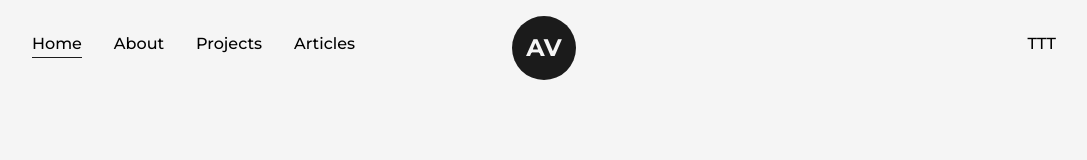
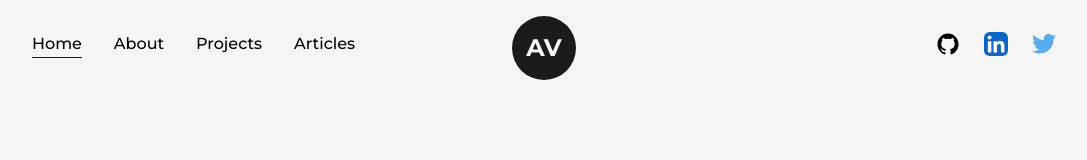
Before and after one commit to artsiom-voitas/portfolio-nextjs, a Next.js app: page / in a window 1280 px wide. Shown: the top 160 px of the page, without its empty margins (96-1183 px from the left). Built offline with nearby package versions, Linux system fonts and the light colour scheme.

Commit message:
feat: navbar style improvments

```diff
--- a/src/components/NavBar/Logo.jsx
+++ b/src/components/NavBar/Logo.jsx
@@ -5,10 +5,11 @@ const MotionLink = motion(Link);
 
 function Logo() {
     return (
-        <div className="flex items-center justify-center mt-2">
+        <div className="absolute left-[50%] top-2 translate-x-[-50%]">
+            <div className="mt-2 flex items-center justify-center">
                 <MotionLink
                     href="/"
-                className="w-16 h-16 bg-dark text-light flex items-center justify-center rounded-full text-2xl font-bold"
+                    className="flex h-16 w-16 items-center justify-center rounded-full bg-dark text-2xl font-bold text-light"
                     whileHover={{
                         backgroundColor: [
                             '#121212',
@@ -23,6 +24,7 @@ function Logo() {
                     AV
                 </MotionLink>
             </div>
+        </div>
     );
 }
 
--- a/src/components/NavBar/NavBar.jsx
+++ b/src/components/NavBar/NavBar.jsx
@@ -1,52 +1,13 @@
-import Link from 'next/link';
 import Logo from './Logo';
-import NavLink from './NavLink';
-import TwitterIcon from '../icons/TwitterIcon';
+import NavLinks from './NavLinks';
+import SocialLinks from './SocialLinks';
 
 function NavBar() {
     return (
         <header className="flex w-full items-center justify-between px-32 py-8 font-medium">
-            <nav className="flex justify-between gap-8">
-                <NavLink
-                    href="/"
-                    title="Home"
-                />
-                <NavLink
-                    href="/about"
-                    title="About"
-                />
-                <NavLink
-                    href="/projects"
-                    title="Projects"
-                />
-                <NavLink
-                    href="/articles"
-                    title="Articles"
-                />
-            </nav>
-            <div className="absolute left-[50%] top-2 translate-x-[-50%]">
-                <Logo />
-            </div>
-            <nav>
-                <Link
-                    href="/"
-                    target={'_blank'}></Link>
-                <Link
-                    href="/"
-                    target={'_blank'}>
-                    T
-                </Link>
-                <Link
-                    href="/"
-                    target={'_blank'}>
-                    T
-                </Link>
-                <Link
-                    href="/"
-                    target={'_blank'}>
-                    T
-                </Link>
-            </nav>
+            <NavLinks />
+            <Logo />
+            <SocialLinks />
         </header>
     );
 }
--- /dev/null
+++ b/src/components/NavBar/NavLinks/NavLinks.jsx
@@ -0,0 +1,26 @@
+import NavLink from './NavLink';
+
+function NavLinks() {
+    return (
+        <nav className="flex justify-between gap-8">
+            <NavLink
+                href="/"
+                title="Home"
+            />
+            <NavLink
+                href="/about"
+                title="About"
+            />
+            <NavLink
+                href="/projects"
+                title="Projects"
+            />
+            <NavLink
+                href="/articles"
+                title="Articles"
+            />
+        </nav>
+    );
+}
+
+export default NavLinks;
--- /dev/null
+++ b/src/components/NavBar/NavLinks/index.js
@@ -0,0 +1,3 @@
+import NavLinks from './NavLinks';
+
+export default NavLinks;
--- /dev/null
+++ b/src/components/NavBar/SocialLinks.jsx
@@ -0,0 +1,35 @@
+import { motion } from 'framer-motion';
+import { GithubIcon, LinkedinIcon, TwitterIcon } from '../icons';
+
+function SocialLinks() {
+    return (
+        <nav className="flex flex-wrap items-center justify-center">
+            <motion.a
+                href="https://github.com/artsiom-voitas"
+                target={'_blank'}
+                whileHover={{ y: -2 }}
+                whileTap={{ scale: 0.9 }}
+                className="mr-3 w-6">
+                <GithubIcon className={undefined} />
+            </motion.a>
+            <motion.a
+                href="https://www.linkedin.com/in/artsiom-voitas/"
+                target={'_blank'}
+                whileHover={{ y: -2 }}
+                whileTap={{ scale: 0.9 }}
+                className="mx-3 w-6">
+                <LinkedinIcon className={undefined} />
+            </motion.a>
+            <motion.a
+                href="https://twitter.com/artsiom_voitas"
+                target={'_blank'}
+                whileHover={{ y: -2 }}
+                whileTap={{ scale: 0.9 }}
+                className="ml-3 w-6">
+                <TwitterIcon className={undefined} />
+            </motion.a>
+        </nav>
+    );
+}
+
+export default SocialLinks;
--- /dev/null
+++ b/src/components/icons/index.js
@@ -0,0 +1,9 @@
+import CircularText from '../icons/CircularText';
+import GithubIcon from '../icons/GithubIcon';
+import LinkArrow from '../icons/LinkArrow';
+import LinkedinIcon from '../icons/LinkedinIcon';
+import MoonIcon from '../icons/MoonIcon';
+import SunIcon from '../icons/SunIcon';
+import TwitterIcon from '../icons/TwitterIcon';
+
+export { CircularText, GithubIcon, LinkArrow, LinkedinIcon, MoonIcon, SunIcon, TwitterIcon };
```
Also changed, not shown: src/components/NavBar/NavLinks/NavLink.jsx (renamed from src/components/NavBar/NavLink.jsx). Lines whose indentation alone changed are shown as unchanged.
